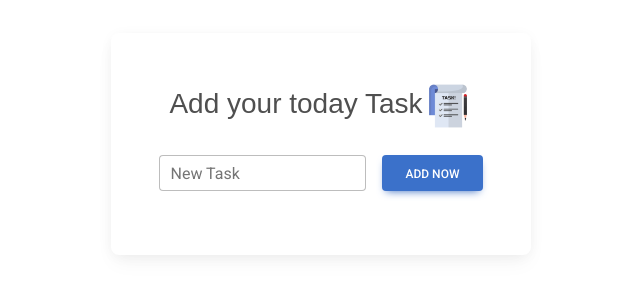
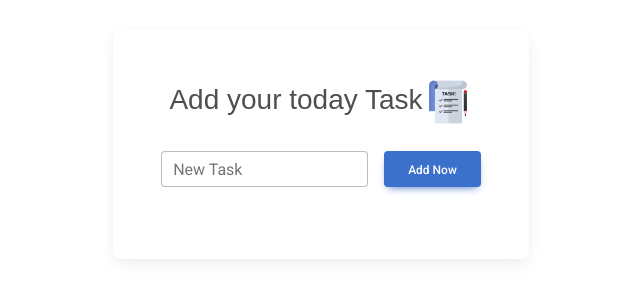
Before and after one commit to developersazon/Todo-Work-List, a plain HTML site: page index.html in a window 1280 px wide. Shown: the part 256-556 px from the top of the page, 319-959 px from the left. Drawn offline with Linux system fonts and the light colour scheme; a web font is replaced by a local one.

Commit message:
Add some effect for homepage

```diff
--- a/index.html
+++ b/index.html
@@ -25,7 +25,7 @@
         <div class="card p-5">
           <h3 class="text-center" style="font-family:Madimi One, sans-serif;">Add your today Task<img src="img/todo.png" alt="Todo Work List Logo" width="50px" height="auto"></h3>
               <!-- input field section start here -->
-              <form class="row gy-2 gx-3 align-items-center mt-2">
+              <form class="row gy-2 gx-3 align-items-center my-2">
                     <div class="col-auto">
                       <div data-mdb-input-init class="form-outline">
                         <input type="text" id="input-box" class="form-control" placeholder="write your task here..."/>
@@ -33,14 +33,14 @@
                       </div>
                     </div>
                     <div class="col-auto">
-                      <button data-mdb-ripple-init type="button" class="btn btn-primary" onclick="addTask()">Add Now</button>
+                      <button data-mdb-ripple-init type="button" class="btn btn-primary" onclick="addTask()" style="text-transform: capitalize;">Add Now</button>
                     </div>
             </form>
               <!-- input field section end here -->
 
-            <ul id="list-container" class="mb-3">
-                <!-- <li class="checked">new Task 1</li>
-                <li>new Task 1</li> -->
+            <ul id="list-container" class="">
+                <!-- <li class="checked"></li>
+                <li class=""></li> -->
             </ul>
         </div>
       </div>
```
